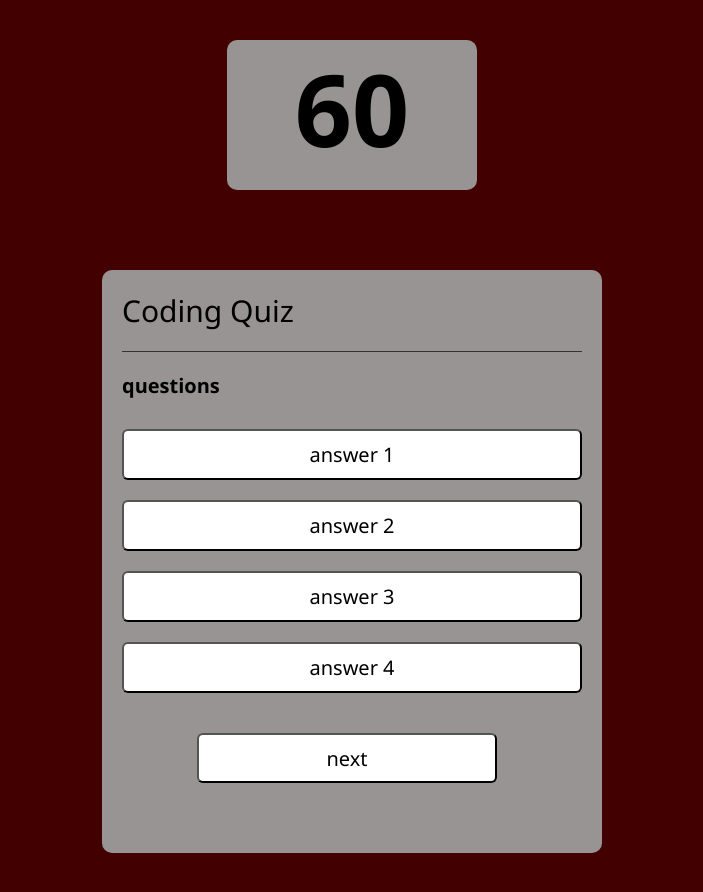
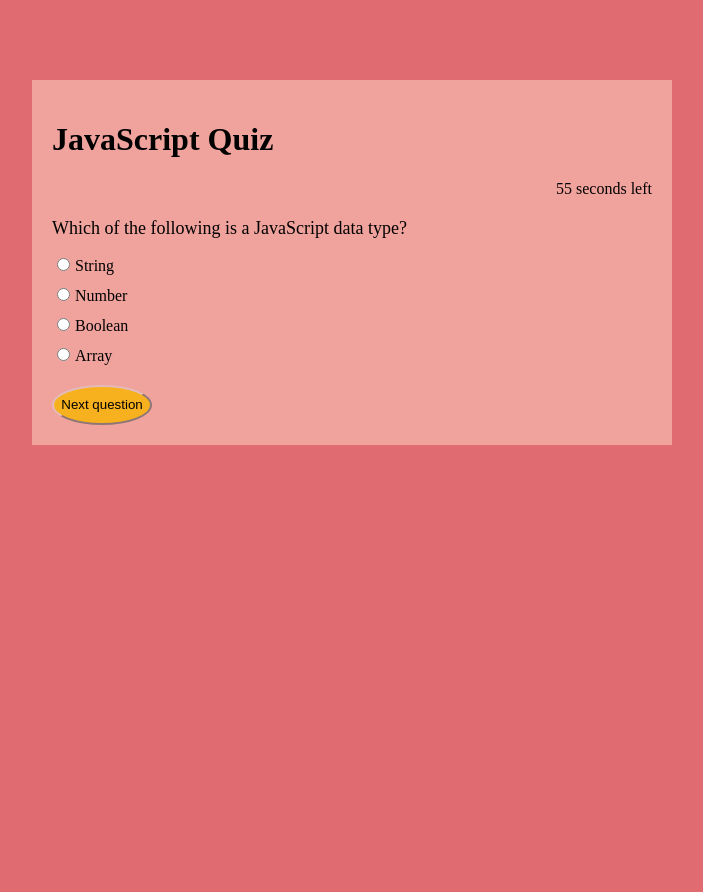
Before and after one commit to CrackerJuice/codingquiz, a plain HTML site: page index.html in a window 1280 px wide. Shown: the whole page, without its empty margins (288-991 px from the left). After the commit the page ends 800 px from the top, so only its background shows below. Drawn offline with Linux system fonts and the light colour scheme.

Commit message:
Final commit.

```diff
--- a/assets/style.css
+++ /dev/null
@@ -1,88 +0,0 @@
-* {
-    margin: 0;
-    padding: 0;
-    font-family: 'Segoe UI', Tahoma, Geneva, Verdana, sans-serif;
-    box-sizing: border-box;
-}
-
-body {
-    background: #430000;
-}
-
-.main {
-    background: #989494;
-    width: 80%;
-    max-width: 500px;
-    border-radius: 10px;
-    padding: 20px;
-    margin: 200px auto;
-}
-
-.main h1 {
-    font-size: 30px;
-    color: black;
-    font-weight: 400;
-    border-bottom: solid 1px #333;
-    padding-bottom: 20px;
-}
-
-.idk {
-    padding: 20px 0;
-}
-
-.idk h2 {
-    font-size: 20px;
-    color: black;
-    padding-bottom: 20px;
-
-}
-
-.btn {
-    background-color: rgb(255, 255, 255);
-    color: black;
-    font-size: 20px;
-    font-weight: 500;
-    width: 100%;
-    padding: 10px;
-    margin: 10px auto;
-    border-radius: 6px;
-    transition: 0.5s;
-}
-
-.btn:hover {
-    background-color: #4a4a4a;
-    color: white;
-    cursor: pointer;
-
-}
-
-.submit-btn {
-    background: white;
-    color: black;
-    font-size: 20px;
-    font-weight: 500;
-    width: 300px;
-    height: 50px;
-    margin: 30px 30px 30px 75px;
-    border-radius: 6px;
-}
-
-.submit-btn:hover {
-    background-color: #4a4a4a;
-    color: white;
-    cursor: pointer;
-}
-
-.time {
-    text-align: center;
-    font-size: 100px;
-    font-weight: 700;
-    height: 150px;
-    width: 250px;
-    background-color: #989494;
-    margin-top: 40px;
-    margin-left: auto;
-    margin-right: auto;
-    margin-bottom: -120px;
-    border-radius: 10px;
-}
--- a/index.html
+++ b/index.html
@@ -1,31 +1,20 @@
 <!DOCTYPE html>
-<html lang="en">
- <head>
-    <meta charset="UTF-8">
-    <meta name="viewport" content="width=device-width, initial-scale=1.0">
-    <link rel="stylesheet" href="assets\style.css"/>
-    <title></title>
- </head>
-  <body>
-    <div id="jstime">
-      <div class="time">
-        60
-      </div>
-    <div class="main">
-      <h1>Coding Quiz</h1>
-      <div class="idk">
-        <h2 id="ques">questions</h2>
-         <div id="answerbtn">
-          <button class="btn">answer 1</button>
-          <button class="btn">answer 2</button>
-          <button class="btn">answer 3</button>
-          <button class="btn">answer 4</button>
-         </div>
-         <button class="submit-btn">next</button>
-      </div>
+<html>
+<head>
+    <title>JavaScript Quiz</title>
+    <link rel="stylesheet" href="style.css">
+</head>
+<body>
+    <div class="quiz">
+        <h1>JavaScript Quiz</h1>
+        <div class="timer"><span id="timer">60</span> seconds left</div>
+        <form id="answers">
+            <div id="questions"></div>
+            <button class="nextBtn">Next question</button>
+        </form>
+        <div id="results"></div>
     </div>
 
-
-
-  </body>
+    <script src="quiz.js"></script>
+</body>
 </html>
--- /dev/null
+++ b/quiz.js
@@ -0,0 +1,110 @@
+
+var questions = [
+    {
+        question: "Which of the following is a JavaScript data type?",
+        choices: ["String", "Number", "Boolean", "Array"],
+        answer: "String"
+    },
+    {
+        question: "What is the syntax for creating a function in JavaScript?",
+        choices: ["function myFunction()", "function = myFunction()", "function: myFunction()", "myFunction()"],
+        answer: "function myFunction()"
+    },
+    {
+        question:"How do you link a JavaScript file in HTML?",
+        choices: ["<javascript>", "<js>", "<script>", "<scripting>"],
+        answer: "<script>"
+    },
+    {
+        question: "How do you declare a variable in JavaScript?",
+        choices: ["var", "let", "v", "variable"],
+        answer: "var"
+    },
+    {
+        question: "How do you make a single line comment in JavaScript?",
+        choices: ["/**/", "//", "<!-- -->", "{}"],
+        answer: "//"
+    },
+    {
+        question: "What is a closure in JavaScript?",
+        choices: ["A variable declared within a function", "A type of loop", "A function inside another function that has access to the outer function's variables", "A way to close a function"],
+    },
+    {
+        question: "Which of the following is not a built-in JavaScript object?",
+        choices: ["Array", "Math", "Date", "JSON"],
+        answer: "JSON"
+    },
+    {
+        question: "What does the NaN function do?",
+        choices: ["Checks if a value is not a number", "Checks if a value is a number", "Converts a string into a number", "Rounds a number to the nearest integer"],
+        answer: "Checks if a value is not a number"
+    }
+
+];
+
+var currentQuestionIndex = 0;
+var score = 0;
+var timer = 60;
+var timeInterval;
+
+function displayQuestion() {
+    var question = questions[currentQuestionIndex];
+    var questionElement = document.getElementById("questions");
+    questionElement.innerHTML = "<div class='question'>" + question.question + "</div>";
+
+    var choicesElement = document.createElement("ul");
+    choicesElement.classList.add("choices");
+
+    for (var i = 0; i < question.choices.length; i++) {
+        var choice = document.createElement("li");
+        var input = document.createElement("input");
+        input.type = "radio";
+        input.name = "choice";
+        input.value = question.choices[i];
+        choice.appendChild(input);
+        choice.appendChild(document.createTextNode(question.choices[i]));
+        choicesElement.appendChild(choice);
+    }
+
+    questionElement.appendChild(choicesElement);
+}
+
+function startQuiz() {
+    displayQuestion();
+    timeInterval = setInterval(function () {
+        timer--;
+        document.getElementById("timer").textContent = timer;
+
+        if (timer === 0) {
+            endQuiz();
+        }
+    }, 1000);
+}
+
+function endQuiz() {
+    clearInterval(timeInterval);
+    var resultsElement = document.getElementById("results");
+    resultsElement.innerHTML = "<h2>Quiz Results</h2><p>You scored " + score + "/" + questions.length + "</p>";
+}
+
+document.getElementById("answers").addEventListener("submit", function (event) {
+    event.preventDefault();
+
+    var selectedChoice = document.querySelector('input[name="choice"]:checked');
+
+    if (selectedChoice) {
+        if (selectedChoice.value === questions[currentQuestionIndex].answer) {
+            score++;
+        }
+
+        currentQuestionIndex++;
+
+        if (currentQuestionIndex < questions.length) {
+            displayQuestion();
+        } else {
+            endQuiz();
+        }
+    }
+});
+
+startQuiz();
--- /dev/null
+++ b/style.css
@@ -0,0 +1,37 @@
+body {
+    margin: 5rem;
+    background-color: #e06c71;
+}
+.quiz {
+    max-width: 600px;
+    margin: 0 auto;
+    padding: 20px;
+    background-color: #f0a39d;
+}
+.question {
+    font-size: 18px;
+    margin-bottom: 10px;
+}
+.choices {
+    list-style: none;
+    padding: 0;
+}
+.choices li {
+    margin-bottom: 10px;
+}
+.choices input[type="radio"] {
+    margin-right: 5px;
+}
+.nextBtn {
+    display: block;
+    margin-top: 20px;
+    width: 100px;
+    height: 40px;
+    border-radius: 50%;
+    border-color: #e3bbbc;
+    background-color: #f7b11e;
+}
+.timer {
+    text-align: right;
+    margin-bottom: 20px;
+}
```
Also changed, not shown: assets/questions.js (deleted, +0 -18 lines), assets/script.js (deleted, +0 -10 lines), questions.js (added, +10 -0 lines).
